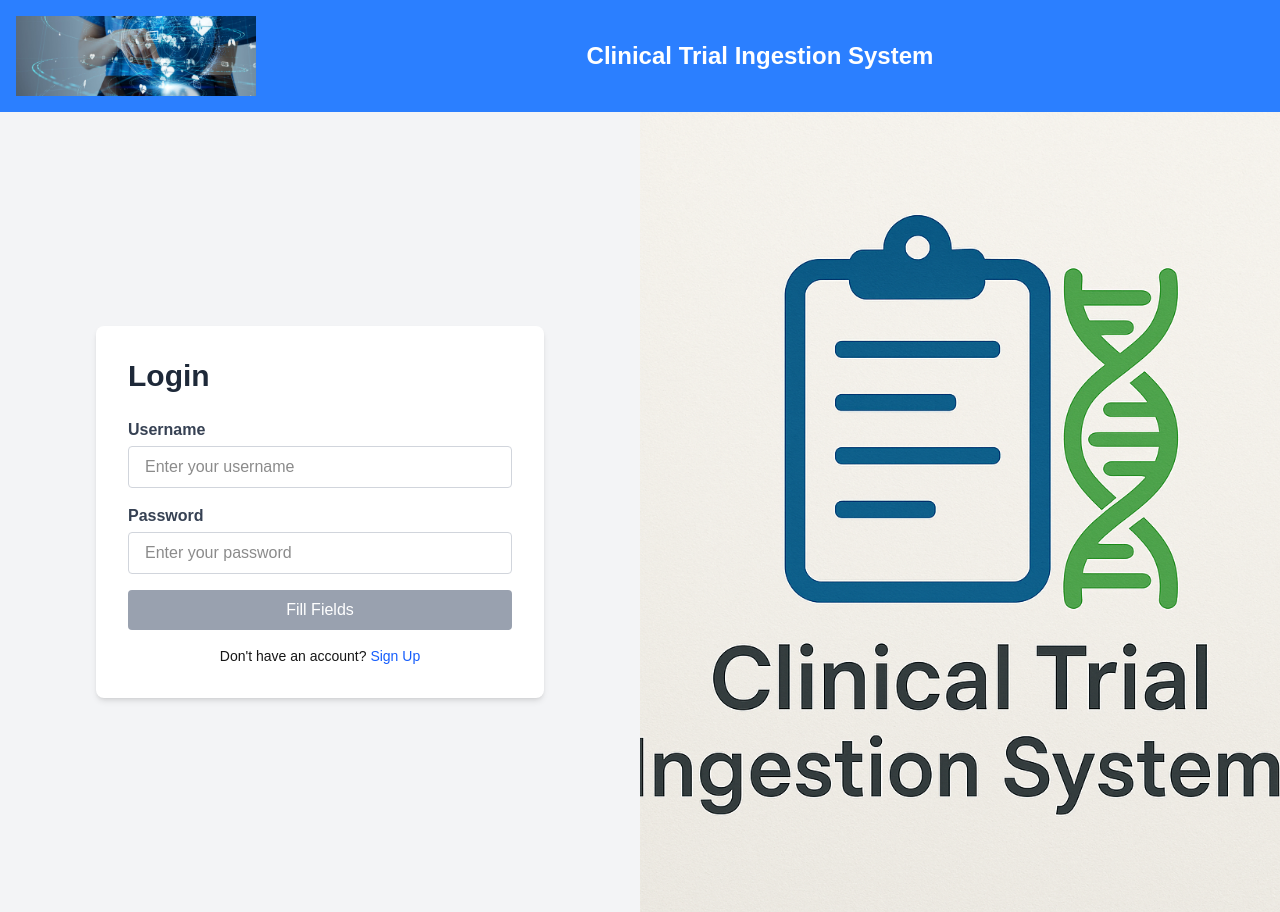
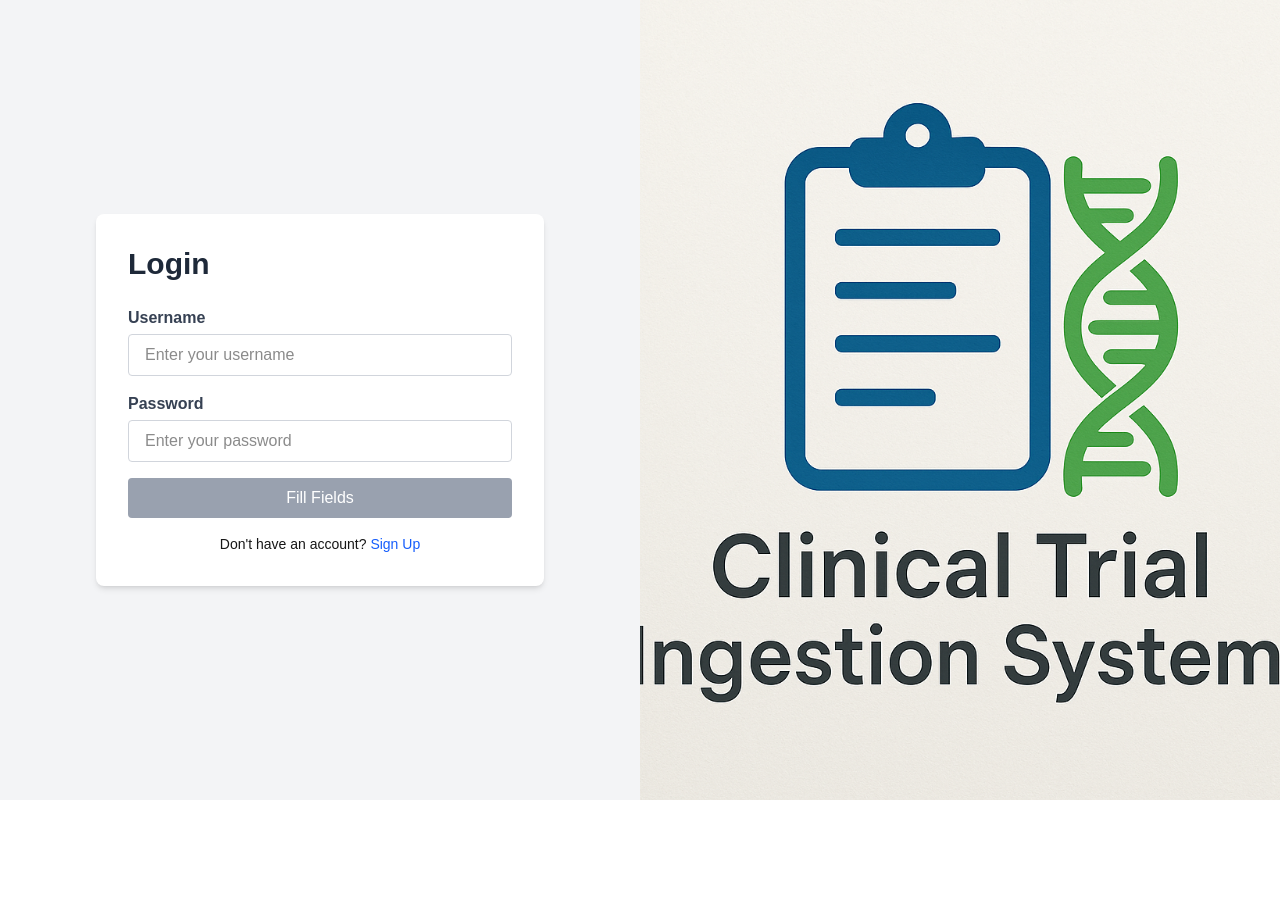
Before and after one commit to akashbodhale/CTIS, a Next.js app: page / in a window 1280 px wide. After the commit the page ends 800 px from the top, so only its background shows below. Built offline with nearby package versions, Linux system fonts and the light colour scheme.

Commit message:
change pathname

```diff
--- a/ClientWrapper.tsx
+++ b/ClientWrapper.tsx
@@ -6,7 +6,7 @@ import Bar from "./app/Bar";
 
 export default function ClientWrapper({ children }: { children: React.ReactNode }) {
   const pathname = usePathname();
-  const hideBar = pathname === "/login" || pathname === "/signup";
+  const hideBar = pathname === "/login"||pathname === "/" || pathname === "/signup";
 
   return (
     <>
```
